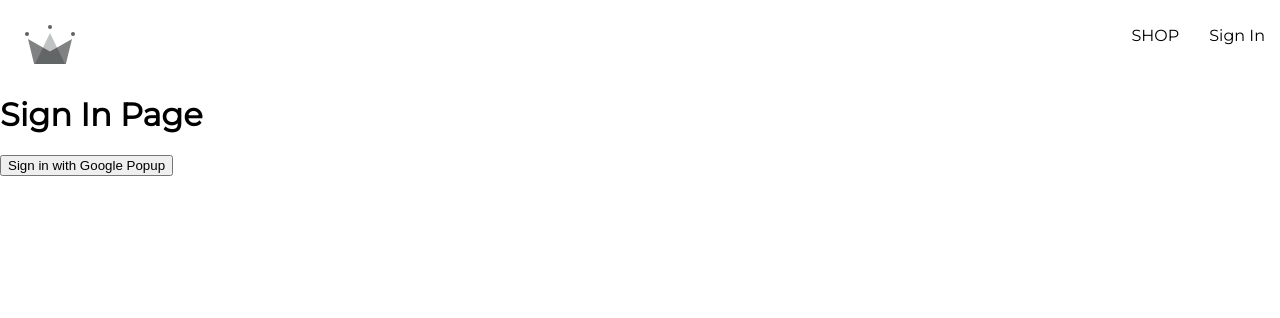
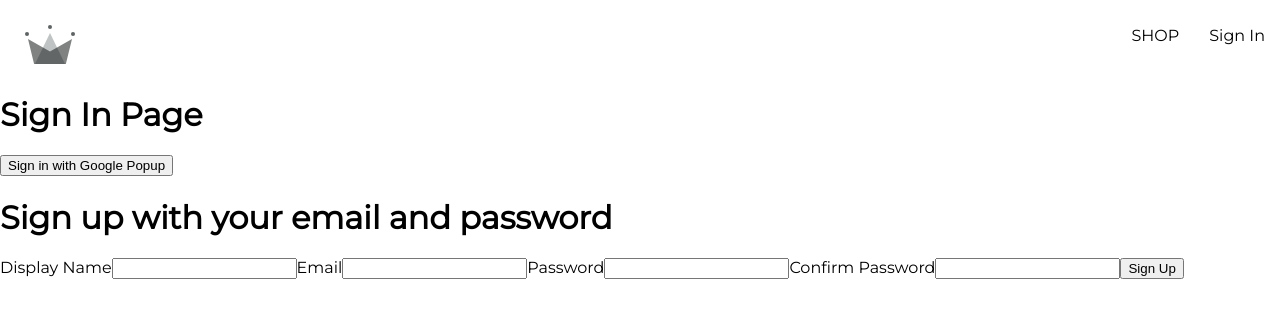
Before and after one commit to zackdaniels/e-commerce-project, a React (Create React App) app: page /sign-in in a window 1280 px wide. Shown: the top 318 px of the page. Built offline with nearby package versions, Linux system fonts and the light colour scheme.

Commit message:
signup form

```diff
--- /dev/null
+++ b/src/components/sign-up-form/sign-up-form.component.jsx
@@ -0,0 +1,40 @@
+import { useState } from 'react';
+
+const defaultFormFields = {
+  displayName: '',
+  email: '',
+  password: '',
+  confirmPassword: ''
+}
+
+const SignUpForm = () => {
+  const [formFields, setFormFields] = useState(defaultFormFields);
+  const { displayName, email, password, confirmPassword } = formFields;
+
+  console.log(formFields)
+
+  const handleChange = (event) => {
+    const {name, value} = event.target;
+
+    setFormFields({ ...formFields, [name]: value })
+  }
+
+  return (
+    <div>
+      <h1>Sign up with your email and password</h1>
+      <form onSubmit={() => {}}>
+        <label>Display Name</label>
+        <input type='text' required onChange={handleChange} name='displayName' value={displayName}/>
+        <label>Email</label>
+        <input type='email' required onChange={handleChange} name='email' value={email}/>
+        <label>Password</label>
+        <input type='password' required onChange={handleChange} name='password' value={password}/>
+        <label>Confirm Password</label>
+        <input type='password' required onChange={handleChange} name='confirmPassword' value={confirmPassword}/>
+        <button type='submit'>Sign Up</button>
+      </form>
+    </div>
+  );
+};
+
+export default SignUpForm;
--- a/src/routes/sign-in/sign-in.component.jsx
+++ b/src/routes/sign-in/sign-in.component.jsx
@@ -1,10 +1,9 @@
-import { useEffect } from 'react';
-import { getRedirectResult } from 'firebase/auth';
-
 import {
   signInWithGooglePopup,
   createUserDocumentFromAuth,
 } from '../../utils/firebase/firebase.utils';
+
+import SignUpForm from '../../components/sign-up-form/sign-up-form.component';
 
 const SignIn = () => {
   const logGoogleUser = async () => {
@@ -16,6 +15,7 @@
     <div>
       <h1>Sign In Page</h1>
       <button onClick={logGoogleUser}>Sign in with Google Popup</button>
+      <SignUpForm />
     </div>
   )
 }
```
